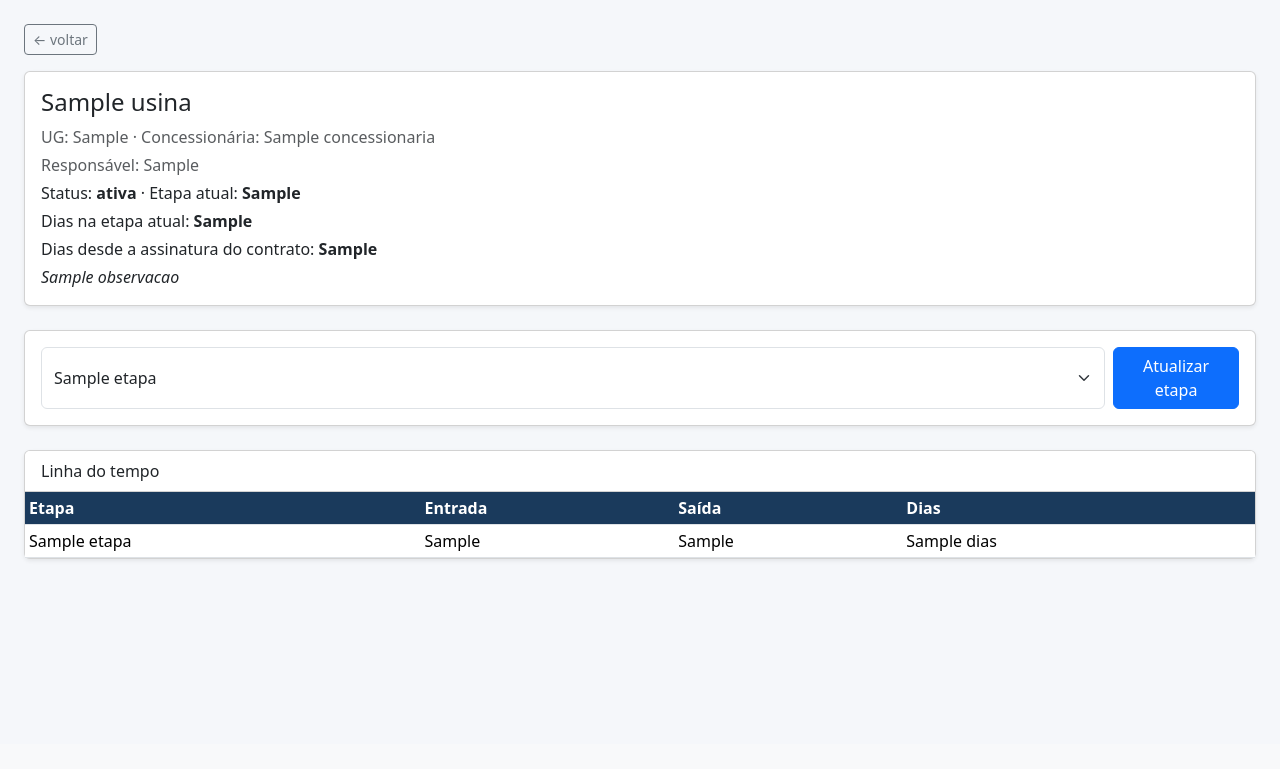
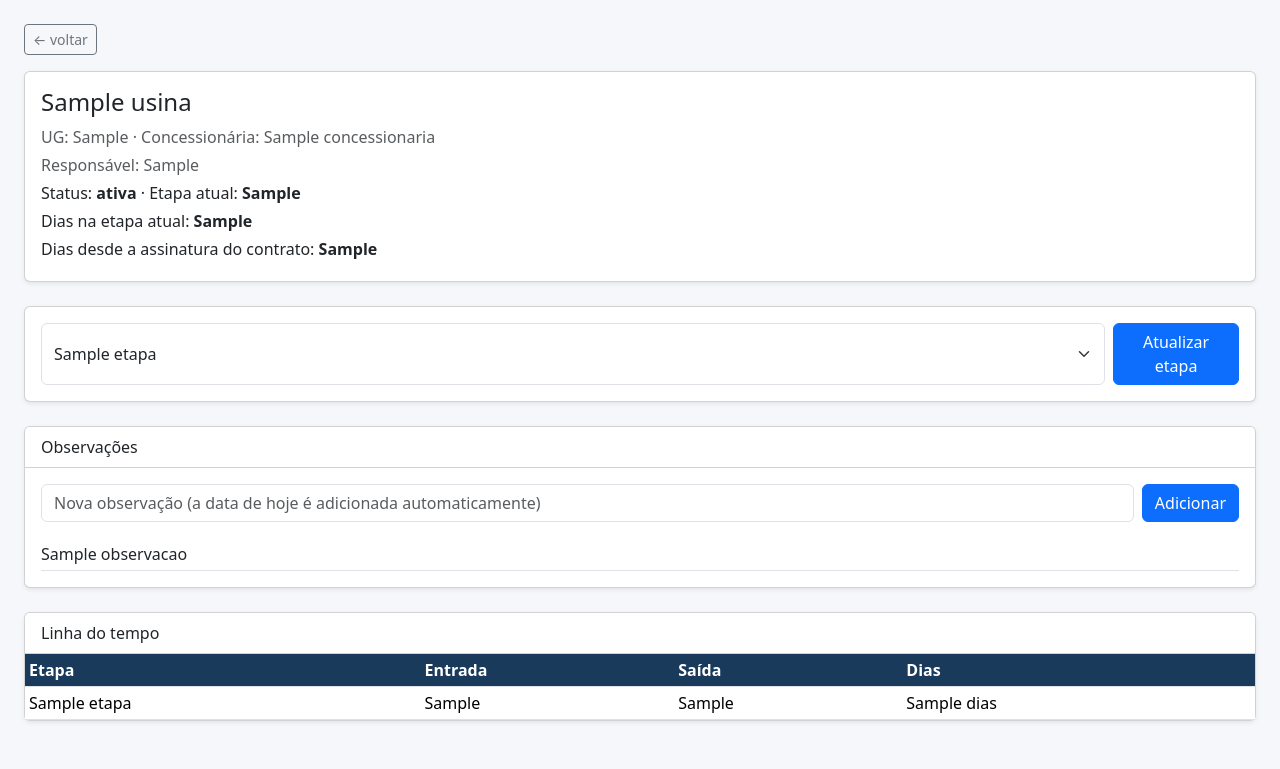
Before and after one commit to Relicetti/claude-code-workspace, a Flask app: template fup-operacoes/templates/usina.html in a window 1280 px wide. Shown: the part 56-825 px from the top of the page. Before the commit the page ends 617 px from the top, so only its background shows below. Run offline with Flask 3, Linux system fonts and the light colour scheme; the template is opened without the code that fills it: most values are stand-ins (such as "Sample title", 1, 10 or a date in 2020).

Commit message:
feat(fup-operacoes): observações viram um histórico com data automática
Cada nova observação é adicionada no topo com a data de hoje, preservando as
anteriores em vez de sobrescrever. A listagem por etapa mostra só a nota
mais recente, com indicação de que há histórico; a página da usina mostra
todo o histórico de notas.

Co-Authored-By: Claude Sonnet 5 <noreply@anthropic.com>

```diff
--- a/fup-operacoes/app.py
+++ b/fup-operacoes/app.py
@@ -124,6 +124,16 @@ def ver_usina(usina_id):
     )
 
 
+@app.route("/usina/<int:usina_id>/observacao", methods=["POST"])
+def adicionar_observacao(usina_id):
+    texto = request.form.get("texto", "").strip()
+    if texto:
+        data_fmt = date.today().strftime("%d/%m/%Y")
+        with db.conectar() as conn:
+            db.adicionar_observacao(conn, usina_id, texto, data_fmt)
+    return redirect(url_for("ver_usina", usina_id=usina_id))
+
+
 @app.route("/usina/<int:usina_id>/mudar-etapa", methods=["POST"])
 def mudar_etapa(usina_id):
     nova_etapa = request.form.get("nova_etapa", "").strip()
--- a/fup-operacoes/db.py
+++ b/fup-operacoes/db.py
@@ -124,6 +124,17 @@ def mudar_etapa(conn, usina_id, nova_etapa, hoje_iso):
         )
 
 
+def adicionar_observacao(conn, usina_id, texto, data_fmt):
+    texto = texto.strip()
+    if not texto:
+        return
+    usina = buscar_usina(conn, usina_id)
+    linha_nova = f"{data_fmt}: {texto}"
+    anterior = (usina["observacao"] or "").strip()
+    observacao = f"{linha_nova}\n{anterior}" if anterior else linha_nova
+    conn.execute("UPDATE usinas SET observacao = ? WHERE id = ?", (observacao, usina_id))
+
+
 def criar_usina(conn, ug_raw, nome_ufv, concessionaria, dono_carteira, data_assinatura, etapa_inicial, hoje_iso, observacao):
     ug = normalizar_ug(ug_raw)
     cur = conn.execute(
--- a/fup-operacoes/templates/etapa.html
+++ b/fup-operacoes/templates/etapa.html
@@ -48,7 +48,10 @@
           </td>
           <td>{{ u.dias_desde_assinatura if u.dias_desde_assinatura is not none else '—' }}</td>
           <td>{{ (u.eta_dias ~ ' dias') if u.eta_dias is not none else '—' }}</td>
-          <td class="small text-muted" style="max-width: 320px;">{{ u.observacao }}</td>
+          <td class="small text-muted" style="max-width: 320px;">
+            {{ (u.observacao.split('\n')[0] if u.observacao else '') }}
+            {% if u.observacao and '\n' in u.observacao.strip() %}<span class="text-primary">(+histórico)</span>{% endif %}
+          </td>
           <td style="min-width: 220px;">
             <form action="{{ url_for('mudar_etapa', usina_id=u.id) }}" method="post" class="d-flex gap-1">
               <select name="nova_etapa" class="form-select form-select-sm">
--- a/fup-operacoes/templates/usina.html
+++ b/fup-operacoes/templates/usina.html
@@ -12,7 +12,6 @@
     <p class="mb-1">Status: <strong>{{ usina.status }}</strong> · Etapa atual: <strong>{{ usina.etapa_atual }}</strong></p>
     <p class="mb-1">Dias na etapa atual: <strong>{{ usina.dias_na_etapa if usina.dias_na_etapa is not none else '—' }}</strong></p>
     <p class="mb-1">Dias desde a assinatura do contrato: <strong>{{ usina.dias_desde_assinatura if usina.dias_desde_assinatura is not none else '—' }}</strong></p>
-    {% if usina.observacao %}<p class="mb-0"><em>{{ usina.observacao }}</em></p>{% endif %}
   </div>
 </div>
 
@@ -34,6 +33,27 @@
 </div>
 {% endif %}
 
+<div class="card shadow-sm mb-4">
+  <div class="card-header bg-white">Observações</div>
+  <div class="card-body">
+    {% if usina.status == 'ativa' %}
+    <form action="{{ url_for('adicionar_observacao', usina_id=usina.id) }}" method="post" class="d-flex gap-2 mb-3">
+      <input type="text" name="texto" class="form-control" placeholder="Nova observação (a data de hoje é adicionada automaticamente)" required>
+      <button type="submit" class="btn btn-primary text-nowrap">Adicionar</button>
+    </form>
+    {% endif %}
+    {% if usina.observacao %}
+      <ul class="list-unstyled mb-0">
+        {% for linha in usina.observacao.split('\n') %}
+          {% if linha.strip() %}<li class="border-bottom py-1">{{ linha }}</li>{% endif %}
+        {% endfor %}
+      </ul>
+    {% else %}
+      <p class="text-muted mb-0">Nenhuma observação registrada.</p>
+    {% endif %}
+  </div>
+</div>
+
 <div class="card shadow-sm">
   <div class="card-header bg-white">Linha do tempo</div>
   <div class="table-responsive">
```
